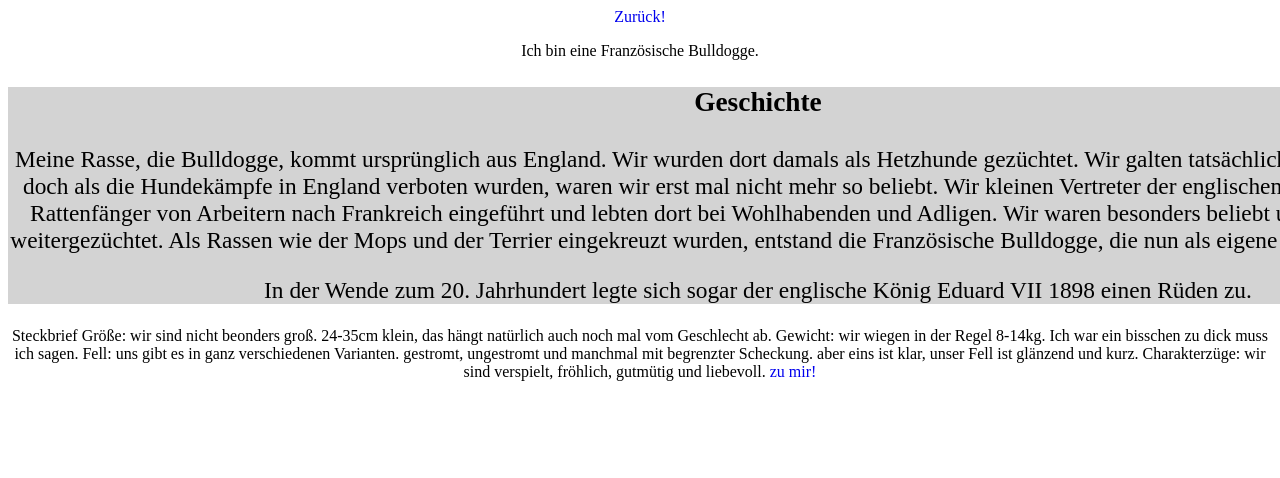
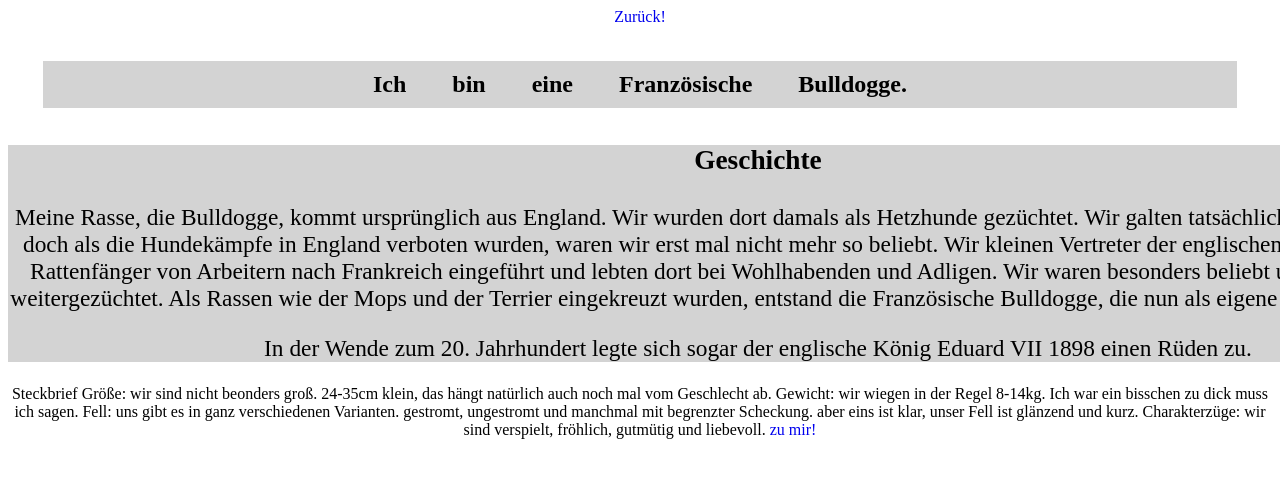
Before and after one commit to schmjeli05/site, a plain HTML site: page content/Rasse.html in a window 1280 px wide. Shown: the top 478 px of the page. Drawn offline with Linux system fonts and the light colour scheme.

Commit message:
Update Rasse.html

```diff
--- a/content/Rasse.html
+++ b/content/Rasse.html
@@ -14,7 +14,7 @@
 
     </figure>
 
-    Ich bin eine Französische Bulldogge.
+    <h2>Ich bin eine Französische Bulldogge.</h2>
 
     <section>
     <h3>Geschichte</h3>
```
